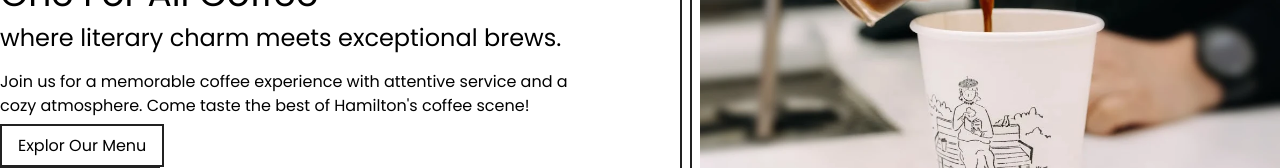
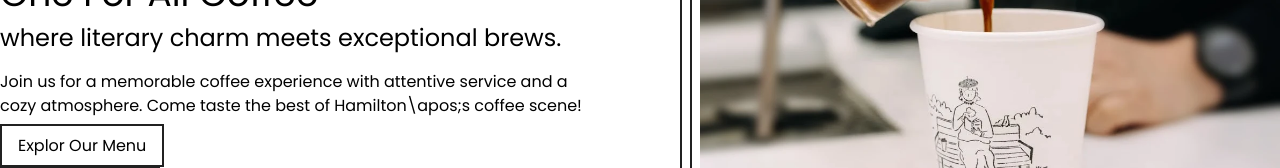
Before and after one commit to naru6417/one-for-all-coffee, a Next.js app: page / in a window 1280 px wide. Shown: the part 322-490 px from the top of the page. Built offline with nearby package versions, Linux system fonts and the light colour scheme.

Commit message:
Update page.tsx

```diff
--- a/src/app/page.tsx
+++ b/src/app/page.tsx
@@ -10,7 +10,7 @@ export default function Home() {
           <div className="w-[600px]">
             <h1 className="lg:text-4xl text-3xl mb-2">One For All Coffee</h1>
             <h3 className="lg:text-2xl text-xl mb-4">where literary charm meets exceptional brews.</h3>
-            <p className="mb-4">Join us for a memorable coffee experience with attentive service and a cozy atmosphere. Come taste the best of Hamilton's coffee scene!</p>
+            <p className="mb-4">Join us for a memorable coffee experience with attentive service and a cozy atmosphere. Come taste the best of Hamilton\apos;s coffee scene!</p>
             <Link href="/" prefetch={false} className="self-start border-2 border-[var(--dark)] px-4 py-2 btn-retro">
               Explor Our Menu
             </Link>
```
